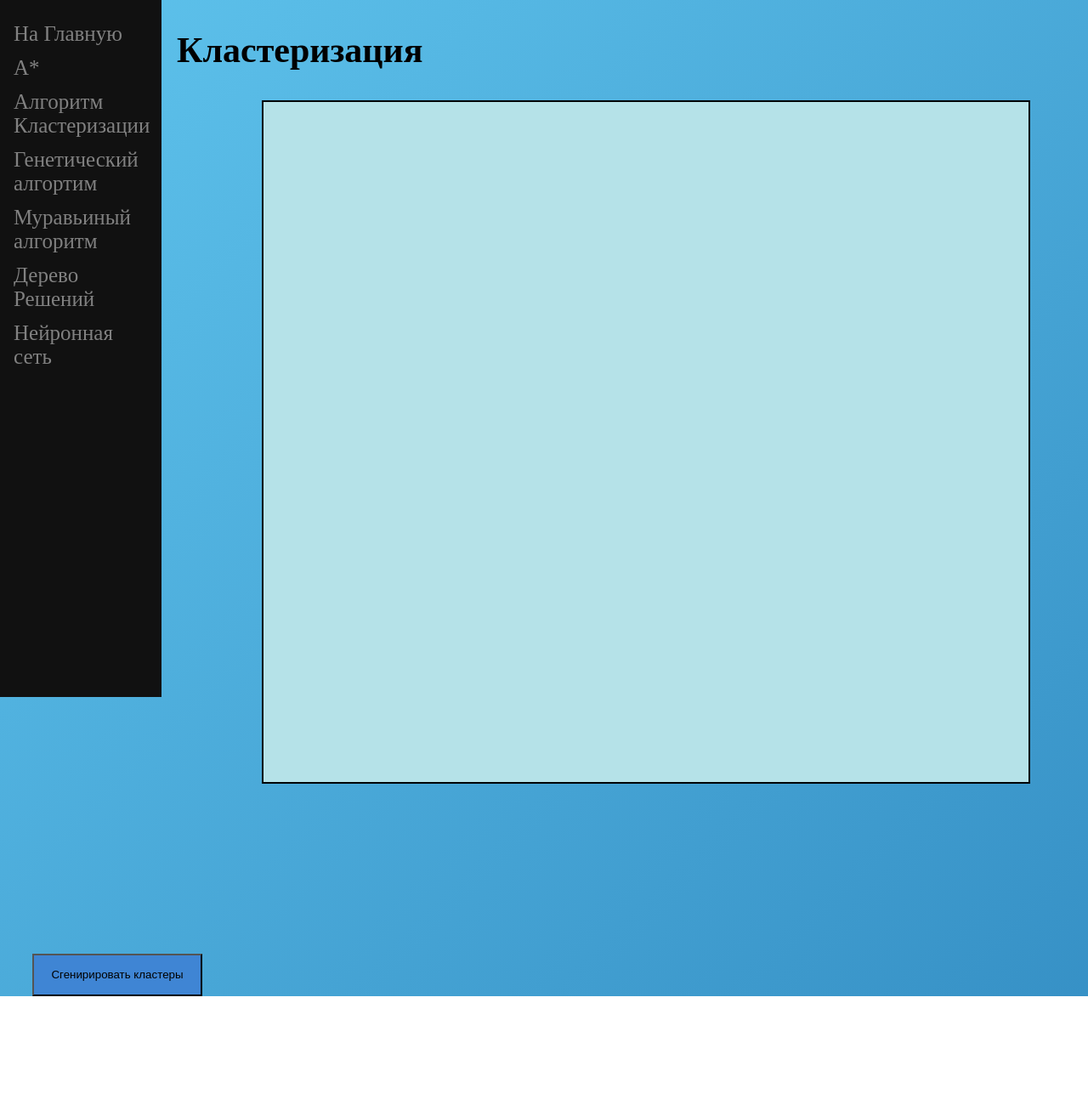
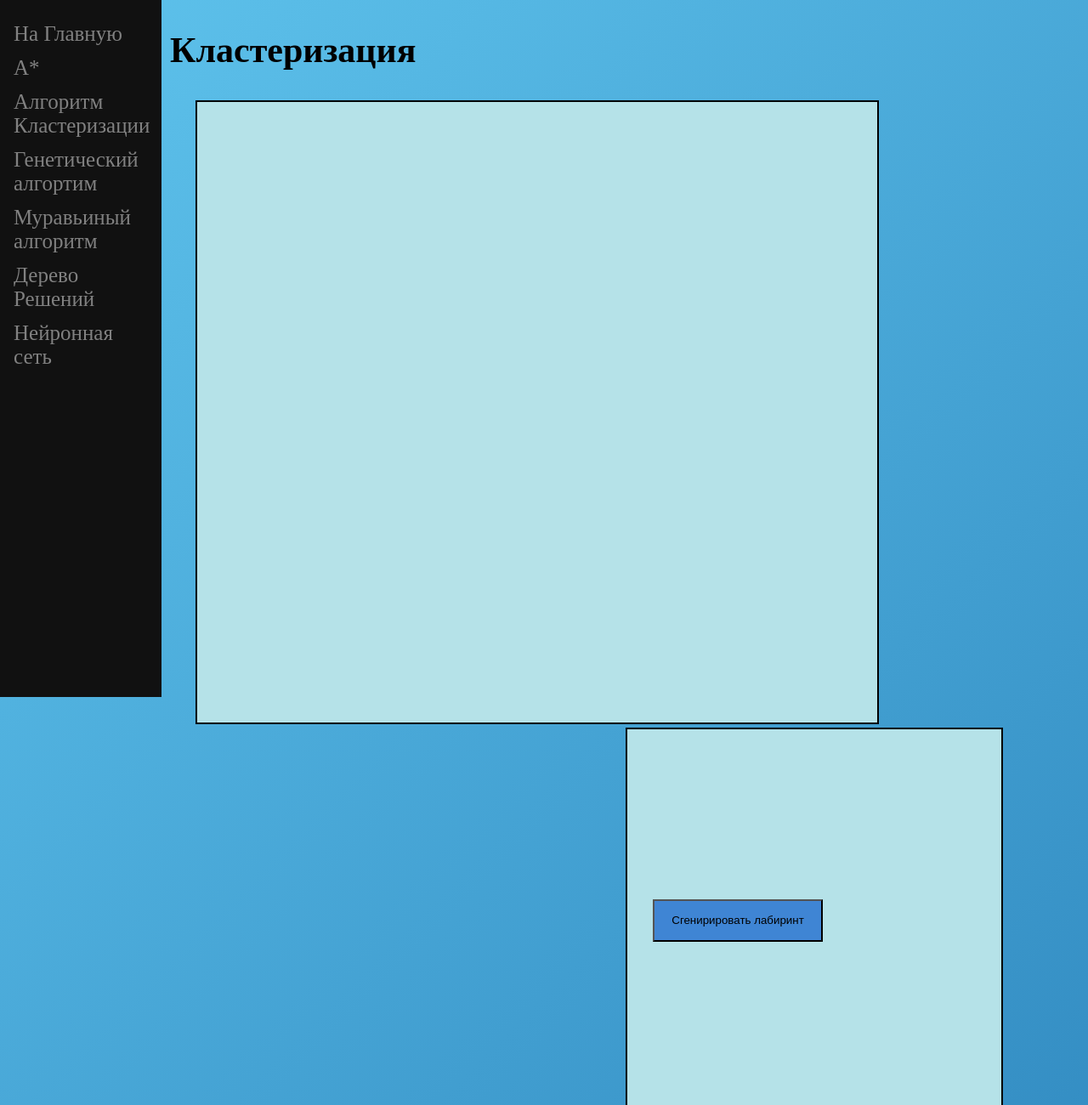
Before and after one commit to Coto-dev/module6, a plain HTML site: page clustering/clustering_view.html in a window 1280 px wide. Shown: the top 1300 px of the page at 85% size. Before the commit the page ends 1172 px from the top, so only its background shows below. Drawn offline with Linux system fonts and the light colour scheme.

Commit message:
Сделала нормальные странички для кластеризации и муравьиного

```diff
--- a/a-star/style.css
+++ b/a-star/style.css
@@ -20,7 +20,7 @@ body {
   height: 730px;
   background-color: #b5e2e8;
   border:2px solid black;
-  }
+}
 
 .butt{
     margin-top: 200px;
@@ -29,7 +29,7 @@ body {
     height:50px;
     width:200px;
     background-color: #3f85d4;
-  }
+}
 
 .float-container {
     margin-left: 230px;
@@ -38,10 +38,12 @@ body {
 .float-child1{
     float: left;
 }
+
 .float-child2{
     float: right;
     margin-right:100px;
 }
+
 .sidenav {
     height: 100%;
     width: 190px;
@@ -67,8 +69,8 @@ body {
 }
 
 .main {
-    margin-left: 190px; /* Same as the width of the sidenav */
-    font-size: 28px; /* Increased text to enable scrolling */
+    margin-left: 190px;
+    font-size: 28px;
     padding: 0px 10px;
 }
 
--- a/ants/style.css
+++ b/ants/style.css
@@ -8,14 +8,42 @@ body {
     background: linear-gradient(-45deg, #2980B9, #6DD5FA, #FFFFFF);
     background-size: 400% 400%;
     animation: gradient 10s ease infinite;
-    display: flex;
+
 }
 #canvas{
+  background-color:#b5e2e8;
+  border: 2px solid black;
+}
+
+.forbutton{
+  width: 440px;
+  height: 730px;
+  background-color: #b5e2e8;
+  border:2px solid black;
+}
+
+.butt{
+    margin-top: 200px;
     margin-left: 30px;
-    right: 0;
-    background-color:#b5e2e8;
-    border: 2px solid black;
-    }
+    margin-right:3%;
+    height:50px;
+    width:200px;
+    background-color: #3f85d4;
+}
+
+.float-container {
+    margin-left: 230px;
+}
+
+.float-child1{
+    float: left;
+}
+
+.float-child2{
+    float: right;
+    margin-right:100px;
+}
+
 .sidenav {
     height: 100%;
     width: 190px;
@@ -41,8 +69,8 @@ body {
 }
 
 .main {
-    margin-left: 190px; /* Same as the width of the sidenav */
-    font-size: 28px; /* Increased text to enable scrolling */
+    margin-left: 190px;
+    font-size: 28px;
     padding: 0px 10px;
 }
 
--- a/clustering/claster.css
+++ b/clustering/claster.css
@@ -3,35 +3,25 @@ html, body {
 }
 
 body {
+    margin: 0;
+
     background: linear-gradient(-45deg, #2980B9, #6DD5FA, #FFFFFF);
     background-size: 400% 400%;
     animation: gradient 10s ease infinite;
 
 }
 #canvas{
-  display: flex;
-  margin-left: 300px;
-  right: 0;
   background-color:#b5e2e8;
   border: 2px solid black;
 }
-.field{
-  height:800px;
-  margin-left:75%;
-  background-color:#b5e2e8;
-  border:2px solid black;
-  width:350px;
-  margin-bottom: 300px;
-}
+
 .forbutton{
-  display:flex;
-  height:800px;
-  width:40%;
-  margin-left: 800px;
-  margin-right: 5%;
+  width: 440px;
+  height: 730px;
   background-color: #b5e2e8;
   border:2px solid black;
 }
+
 .butt{
     margin-top: 200px;
     margin-left: 30px;
@@ -40,6 +30,20 @@ body {
     width:200px;
     background-color: #3f85d4;
 }
+
+.float-container {
+    margin-left: 230px;
+}
+
+.float-child1{
+    float: left;
+}
+
+.float-child2{
+    float: right;
+    margin-right:100px;
+}
+
 .sidenav {
     height: 100%;
     width: 190px;
@@ -65,8 +69,8 @@ body {
 }
 
 .main {
-    margin-left: 190px; /* Same as the width of the sidenav */
-    font-size: 28px; /* Increased text to enable scrolling */
+    margin-left: 190px;
+    font-size: 28px;
     padding: 0px 10px;
 }
 
--- a/clustering/clustering_view.html
+++ b/clustering/clustering_view.html
@@ -20,10 +20,20 @@
     <div class="main">
       <h2>Кластеризация</h2>
     </div>
-    <canvas id="canvas" width="900" height="800"></canvas>
+    <div class="float-container">
 
+      <div class="float-child1">
+        <canvas id="canvas" width="800px" height="730px"></canvas>
+      </div>
 
-  <button class="butt">Сгенирировать кластеры</button>
+      <div class="float-child2">
+        <div class="forbutton">
+          <button class="butt">Сгенирировать лабиринт</button>
+        </div>
+    </div>
+
+  </div>
+
 <script src="./js.js"></script>
     </body>
 </html>
```
Also changed, not shown: ants/ants_view.html (+13 -2 lines). Lines whose indentation alone changed are shown as unchanged.
